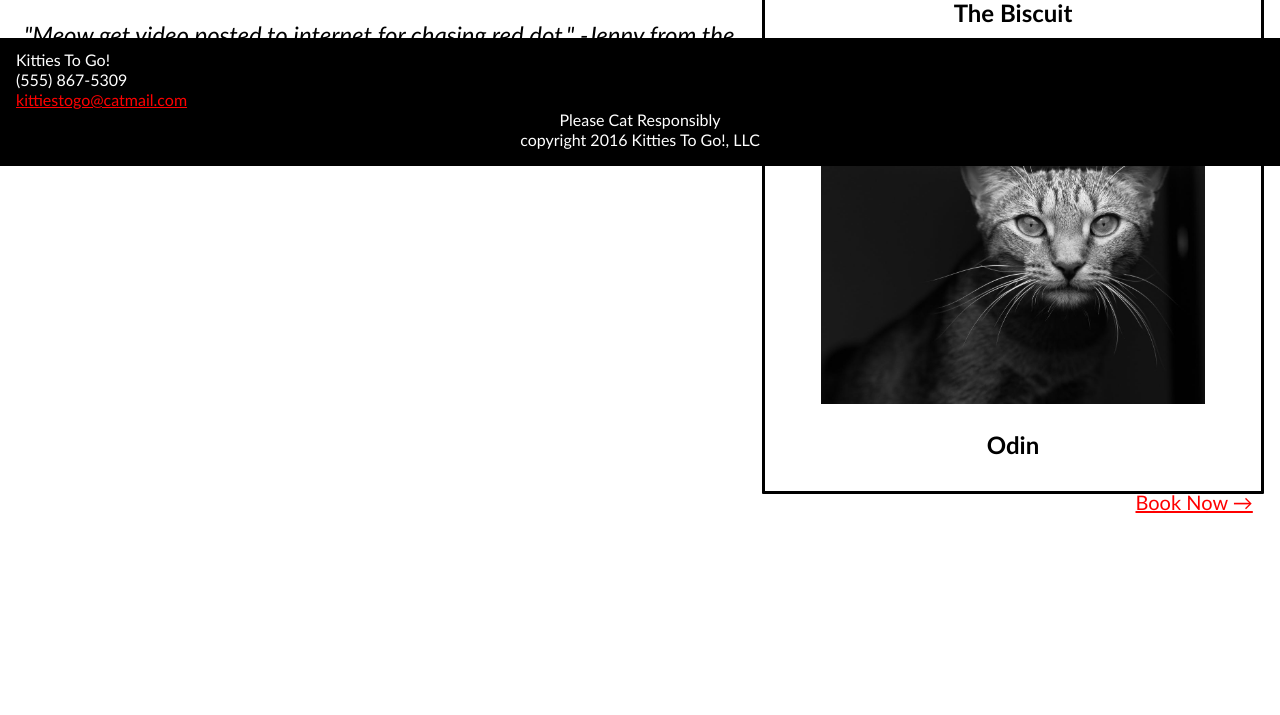
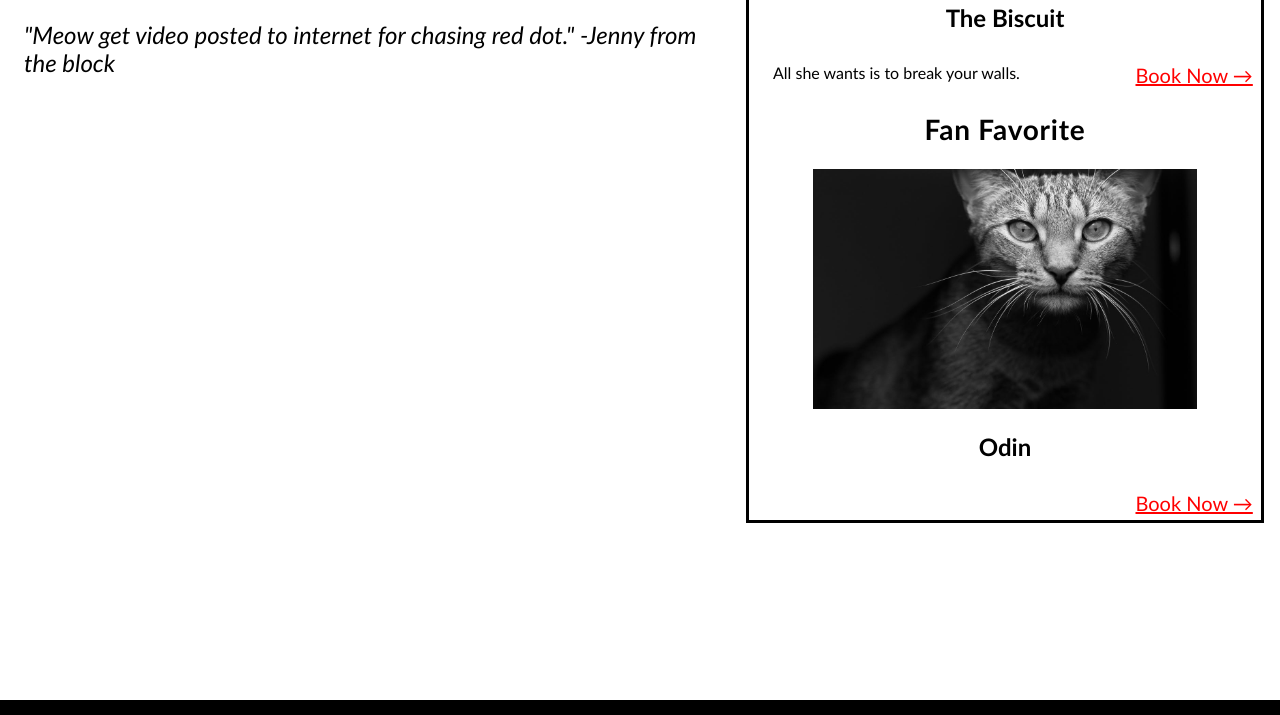
Before and after one commit to stephanista/mockup-practice, a plain HTML site: page index.html in a window 1280 px wide. Shown: the part 634-1349 px from the top of the page. Before the commit the page ends 1164 px from the top, so only its background shows below. Drawn offline with Linux system fonts and the light colour scheme.

Commit message:
Adds two pages and a janky footer solution. Lessons learned on divs

```diff
--- a/index.html
+++ b/index.html
@@ -32,6 +32,7 @@
           <h2>Fan Favorite</h2>
           <img src="images/kitty2.jpeg" alt="Kitty2">
           <h3>Odin</h3>
+          <p></p>
           <span><a href="#">Book Now &rarr;</a></span>
         </aside>
 
--- a/styles/main.css
+++ b/styles/main.css
@@ -8,6 +8,7 @@ body {
 
 #container {
   min-height: 100%;
+  height: 100%;
   position: relative;
 }
 
@@ -69,21 +70,22 @@ main {
 }
 
 .catbox {
-  text-align: center;
-  border-radius: 1px;
+
   border-style: solid;
   float: right;
-  padding: .5rem;
+  padding: 1rem;
   margin: 1rem 1rem;
 }
 
 .catbox h2 {
   letter-spacing: .75px;
   font-size: 1.75rem;
+  text-align: center;
 }
 
 .catbox h3 {
   font-size: 1.5rem;
+  text-align: center;
 }
 
 .catbox img {
@@ -92,6 +94,9 @@ main {
   max-width: 80%;
   max-height: 80%;
   padding: 0;
+  display: block;
+  margin-left: auto;
+  margin-right: auto;
 }
 
 .catbox p {
@@ -148,10 +153,10 @@ main {
 }
 
 footer {
-  position:fixed;
-  bottom:0;
-  height: 7.5rem;
-  width:100%;
+  position: relative;
+  bottom: 0;
+  width: 100%;
+  margin-top: 30rem;
 }
 
 .bottom {
```
Also changed, not shown: liability.html (added), rates.html (added).
